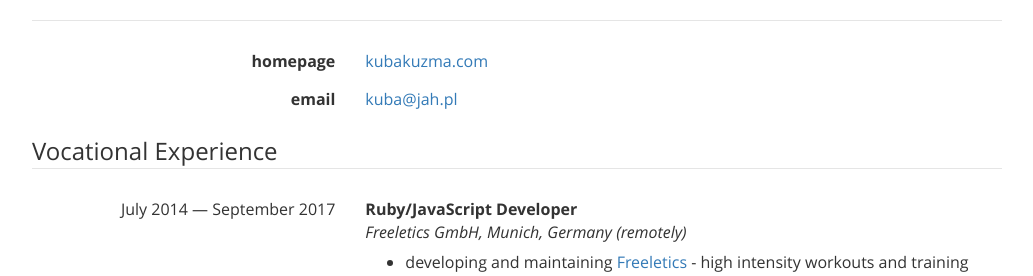
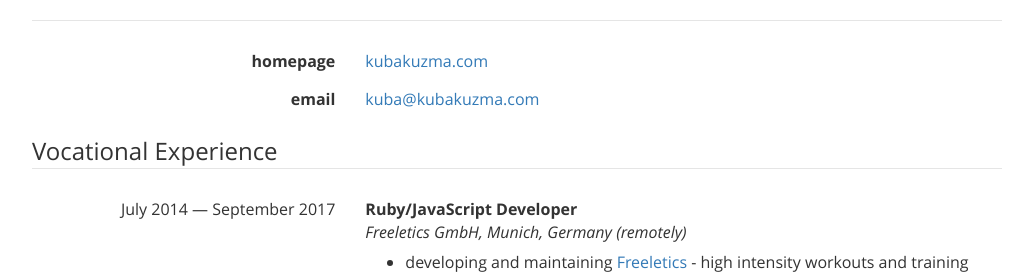
Before and after one commit to qoobaa/qoobaa.github.io, a Jekyll site: the page built from cv.html, in a window 1280 px wide and 900 px high. Shown: the part 151-427 px from the top of the window, without its empty margins (123-1156 px from the left). Built offline with Jekyll 4.4.1, drawn with Linux system fonts in a browser that asks for light colours.

Commit message:
change email address

```diff
--- a/cv.html
+++ b/cv.html
@@ -31,7 +31,7 @@ layout: default
       </label>
       <div class="col-xs-8">
         <p class="form-control-static">
-          <a href="mailto:kuba@jah.pl">kuba@jah.pl</a>
+          <a href="mailto:kuba@kubakuzma.com">kuba@kubakuzma.com</a>
         </p>
       </div>
     </div>
```
